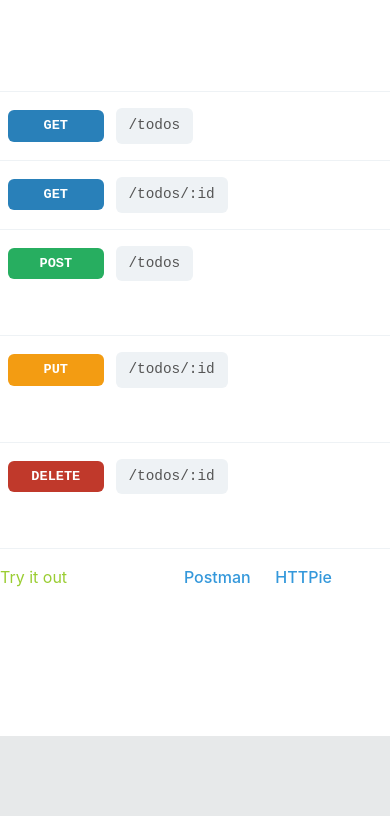
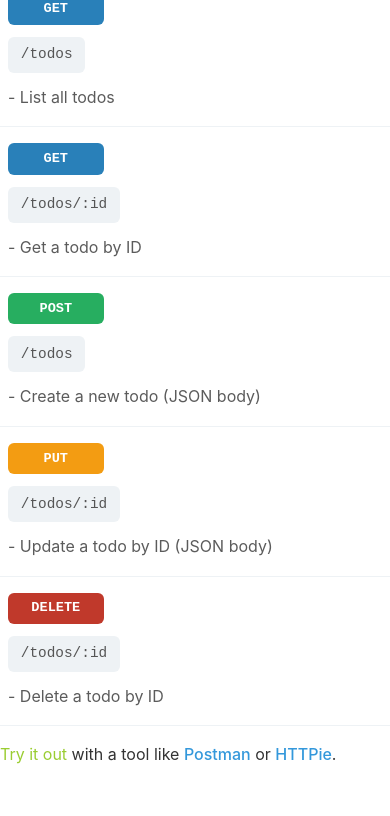
Before and after one commit to shayaan-git/todo-app-api, a website: page public/index.html in a window 390 px wide. Shown: the part 156-972 px from the top of the page. Before the commit the page ends 892 px from the top, so only its background shows below. Drawn offline with Linux system fonts and the light colour scheme.

Commit message:
updated  and added responsivness

```diff
--- a/public/index.html
+++ b/public/index.html
@@ -1,6 +1,7 @@
 <html>
   <head>
     <title>Todo App API</title>
+    <meta name="viewport" content="width=device-width, initial-scale=1.0">
     <link rel="stylesheet" href="style.css" />
   </head>
   <body>
--- a/public/style.css
+++ b/public/style.css
@@ -1,31 +1,29 @@
 /* --- CSS Variables for Theming --- */
       :root {
-  --bg-color: #e7e9ea;
-  --font-color: #ffffff;
+          --bg-color: #f4f7f9;
+          --font-color: #333;
           --card-bg: #ffffff;
           --accent-color: #3498db;
           --code-bg: #eef2f5;
           --code-font-color: #555;
           --shadow-color: rgba(0, 0, 0, 0.08);
-
           --get-color: #2980b9;
           --post-color: #27ae60;
           --put-color: #f39c12;
           --delete-color: #c0392b;
       }
-
+      /* Dark mode styles */
       @media (prefers-color-scheme: dark) {
           :root {
               --bg-color: #1a1a2e;
               --font-color: #e0e0e0;
               --card-bg: #16213e;
-    --accent-color: #f6f8f9;
+              --accent-color: #5dade2;
               --code-bg: #2a3a5e;
               --code-font-color: #c0c0c0;
               --shadow-color: rgba(0, 0, 0, 0.2);
           }
       }
-
       /* --- General & Body Styles --- */
       body {
           font-family: -apple-system, BlinkMacSystemFont, "Segoe UI", Roboto, Oxygen,
@@ -37,8 +35,8 @@ body {
           place-items: center;
           min-height: 100vh;
           line-height: 1.6;
+          transition: background-color 0.3s ease, color 0.3s ease;
       }
-
       /* --- Container Card --- */
       .container {
           background-color: var(--card-bg);
@@ -46,33 +44,29 @@ body {
           border-radius: 12px;
           box-shadow: 0 8px 30px var(--shadow-color);
           max-width: 800px;
+          /* Use width: 90% for fluidity on medium screens */
           width: 90%;
-  transition: background-color 0.3s ease, color 0.3s ease;
+          margin: 2rem 0; /* Add margin for spacing on mobile */
       }
-
       /* --- Typography --- */
       h1 {
           color: var(--font-color);
           font-size: 2rem;
           margin-bottom: 0.5rem;
       }
-
       p {
           margin: 1rem 0;
       }
-
       a {
           color: var(--accent-color);
           text-decoration: none;
           font-weight: 500;
           transition: opacity 0.2s;
       }
-
       a:hover {
           opacity: 0.8;
           text-decoration: underline;
       }
-
       /* --- Endpoint List --- */
       ul {
           list-style: none;
@@ -80,16 +74,14 @@ ul {
           margin-top: 2rem;
           border-top: 1px solid var(--code-bg);
       }
-
       li {
           display: flex;
           align-items: center;
           gap: 1rem;
           padding: 1rem 0.5rem;
           border-bottom: 1px solid var(--code-bg);
-  flex-wrap: wrap; /* For responsiveness */
+          flex-wrap: wrap; /* Allows items to wrap on medium screens */
       }
-
       /* --- Endpoint & Code Tags --- */
       .endpoint {
           font-family: "Fira Code", monospace;
@@ -100,13 +92,12 @@ li {
           color: #fff;
           min-width: 70px;
           text-align: center;
+          flex-shrink: 0; /* Prevents the tag from shrinking */
       }
-
       .endpoint.get { background-color: var(--get-color); }
       .endpoint.post { background-color: var(--post-color); }
       .endpoint.put { background-color: var(--put-color); }
       .endpoint.delete { background-color: var(--delete-color); }
-
       code {
           background-color: var(--code-bg);
           color: var(--code-font-color);
@@ -115,23 +106,42 @@ code {
           border-radius: 6px;
           font-size: 0.9rem;
           font-weight: 500;
+          /* Allow code blocks to break and wrap */
+          word-break: break-all;
       }
-
       .description {
           color: var(--font-color);
           opacity: 0.8;
+          flex-basis: 100%; /* Make description take full width when it wraps */
+          margin-top: 0.5rem;
       }
+      /* --- RESPONSIVE IMPROVEMENTS --- */
+      /* For tablets and medium screens - No changes needed, flex-wrap handles it */
 
-/* --- Responsive Adjustments --- */
-@media (max-width: 600px) {
+      /* For mobile phones (e.g., under 650px) */
+      @media (max-width: 650px) {
           .container {
+              /* Remove side padding to maximize space */
+              padding: 2rem 1.5rem;
               width: 100%;
+              margin: 0;
+              border-radius: 0;
               min-height: 100vh;
-    border-radius: 0;
-    padding: 1.5rem;
+              box-shadow: none;
           }
-
+          h1 {
+              /* Slightly smaller font size on mobile */
+              font-size: 1.8rem;
+          }
           li {
+              /* NEW: Stack list items vertically for readability */
+              flex-direction: column;
+              align-items: flex-start; /* Align items to the left */
               gap: 0.75rem;
           }
+          .description {
+              /* NEW: Remove top margin since it's now in a vertical stack */
+              margin-top: 0;
+              flex-basis: auto; /* Reset flex-basis */
           }
+      }
```
Lines whose indentation alone changed are shown as unchanged.
